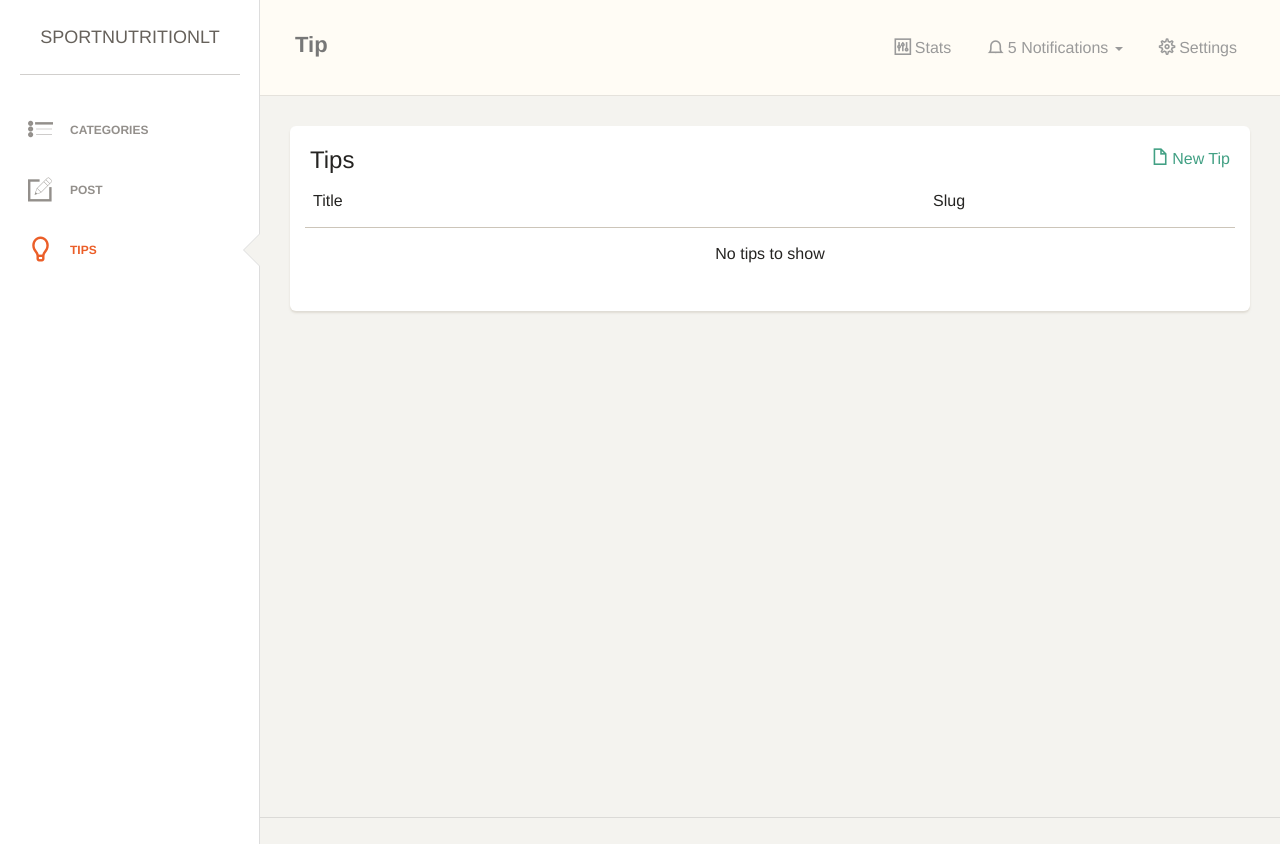
After one commit to csubero/sportnutrition-, a Django app: page /backend/tip/ in a window 1280 px wide. The commit adds this page. Run offline with Django 3.2, Linux system fonts and the light colour scheme; data that the repository does not hold is empty; some libraries are stand-ins or nearby versions; some web fonts are replaced.

Commit message:
Tips views and templates init

```diff
--- a/backend/models/__init__.py
+++ b/backend/models/__init__.py
@@ -1,2 +1,3 @@
 from .category import Category
 from .post_model import Post
+from .tip import Tip
--- a/backend/models/post_model.py
+++ b/backend/models/post_model.py
@@ -31,6 +31,10 @@ class Post(models.Model):
 	active = models.BooleanField(default=True)
 	created_at = models.DateTimeField(auto_now_add=True)
 	updated_at = models.DateTimeField(auto_now=True)
+
+	def __str__(self):
+
+		return self.title.title()
 
 	@staticmethod
 	def get_by_id(id):
--- a/backend/templates/backend/layout/template.html
+++ b/backend/templates/backend/layout/template.html
@@ -4,7 +4,7 @@
 <head>
 	<meta charset="utf-8"/>
 	<link rel="apple-touch-icon" sizes="76x76" href="assets/img/apple-icon.png">
-	<link rel="icon" type="image/png" sizes="96x96" href="assets/img/favicon.png">
+	<link rel="icon" type="image/png" sizes="96x96" href="{% static 'backend/assets/img/favicon.png' %}">
 	<meta http-equiv="X-UA-Compatible" content="IE=edge,chrome=1"/>
 
 	<title>{% block title %}{% endblock %} - Sport Nutrition BackEnd</title>
@@ -62,6 +62,13 @@
 					<a href="{% url 'backend.post.index' %}">
 						<i class="ti-pencil-alt"></i>
 						<p>Post</p>
+					</a>
+				</li>
+
+				<li id="tip_tab">
+					<a href="{% url 'backend.tip.index' %}">
+						<i class="ti-light-bulb"></i>
+						<p>Tips</p>
 					</a>
 				</li>
 			</ul>
--- /dev/null
+++ b/backend/templates/backend/tip/tip_form.html
@@ -0,0 +1 @@
+{% extends 'backend/layout/template.html' %}
--- /dev/null
+++ b/backend/templates/backend/tip/tip_index.html
@@ -0,0 +1,82 @@
+{% extends 'backend/layout/template.html' %}
+
+
+{% block title %}
+
+	Tip
+
+{% endblock %}
+
+{% block title_section %}
+
+	Tip
+
+{% endblock %}
+
+{% block content %}
+
+	<div class="row">
+		<div class="col-md-12">
+			<div class="card">
+				<div class="header">
+					<h4 class="title pull-left">Tips</h4>
+					<a href="{% url 'backend.tip.create' %}" class="pull-right text-success"><i class="ti ti-file"></i>
+						New Tip</a>
+				</div>
+				<div class="content table-responsive">
+					<table class="table table-striped">
+						<thead>
+						<tr>
+							<td class="col-md-8">
+								Title
+							</td>
+							<td class="col-md-3">
+								Slug
+							</td>
+							<td class="col-md-1">
+							</td>
+						</tr>
+						</thead>
+						<tbody>
+						{% for tip in tips_list %}
+							<tr>
+								<td>{{ tip.title|capfirst }}</td>
+								<td>{{ post.slug }}</td>
+								<td class="text-center"><a href="" title="Edit"><i
+										class="ti ti-pencil-alt"></i></a>
+									<a href="#" title="Delete" class="text-danger" data-toggle="modal"
+									   data-target="#delete_post_modal"
+									   onclick=""><i class="ti-trash"></i></a>
+								</td>
+							</tr>
+
+						{% empty %}
+
+							<tr>
+								<td colspan="4" class="text-center">No tips to show</td>
+							</tr>
+
+						{% endfor %}
+						</tbody>
+					</table>
+				</div>
+			</div>
+		</div>
+	</div>
+
+{% endblock %}
+
+{% block script_js %}
+
+	<script>
+        $('.nav li').removeClass('active');
+
+        $('#tip_tab').addClass('active');
+
+        {% comment %}function delete_post(post_id) {
+            $("#post_id").val(post_id);
+        }{% endcomment %}
+
+	</script>
+
+{% endblock %}
--- a/backend/urls.py
+++ b/backend/urls.py
@@ -3,7 +3,7 @@ from django.conf.urls import url
 from django.conf.urls.static import static
 
 from backend.views import IndexView, PostListView, CategoryIndexView, CategoryDeleteView, PostCreateView, \
-	PostUpdateView, PostDeleteView
+	PostUpdateView, PostDeleteView, TipListView, TipCreateView
 
 urlpatterns = [
 	url(r'^$', IndexView.as_view(), name='backend.index'),
@@ -17,6 +17,10 @@ urlpatterns = [
 	url(r'^post/create/$', PostCreateView.as_view(), name='backend.post.create'),
 	url(r'^post/edit/(?P<pk>[0-9]+)/$', PostUpdateView.as_view(), name='backend.post.edit'),
 	url(r'^post/delete/$', PostDeleteView.as_view(), name='backend.post.delete'),
+
+	# Tip URL'S
+	url(r'^tip/$', TipListView.as_view(), name='backend.tip.index'),
+	url(r'^tip/create/$', TipCreateView.as_view(), name='backend.tip.create'),
 ]
 
 if settings.DEBUG:
--- a/backend/views/__init__.py
+++ b/backend/views/__init__.py
@@ -1,3 +1,4 @@
 from .index_views import *
 from .category_views import *
 from .post_views import *
+from .tip_views import *
--- /dev/null
+++ b/backend/views/tip_views.py
@@ -0,0 +1,23 @@
+from django.views.generic import ListView, CreateView
+
+from backend.forms.tip_form import TipForm
+from backend.models import Tip
+
+
+class TipListView(ListView):
+
+	model = Tip
+
+	template_name = 'backend/tip/tip_index.html'
+
+	context_object_name = 'tips_list'
+
+	paginate_by = 10
+
+class TipCreateView(CreateView):
+
+	model = Tip
+
+	form_class = TipForm
+
+	template_name = 'backend/tip/tip_form.html'
```
Also changed, not shown: backend/forms/tip_form.py (added, +17 -0 lines), backend/models/tip.py (added, +31 -0 lines), backend/migrations/0008_tip.py (added).
